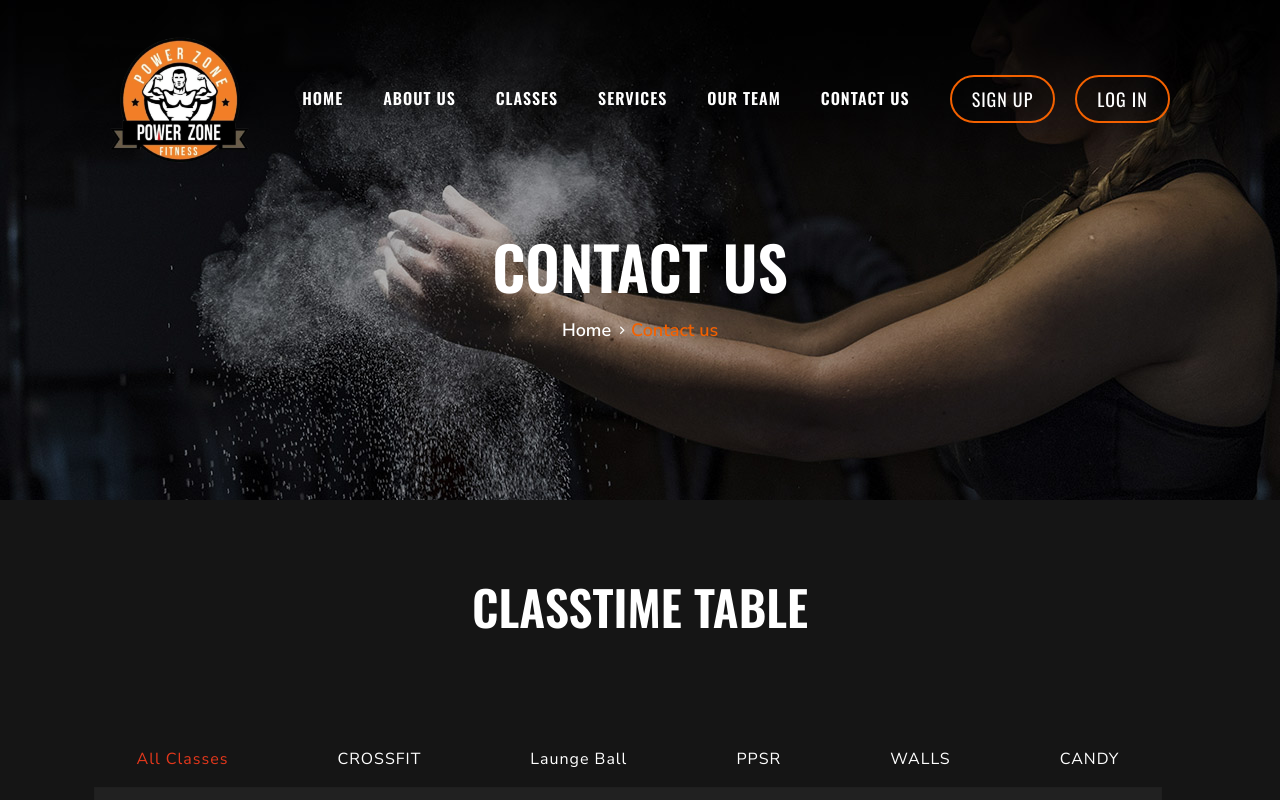
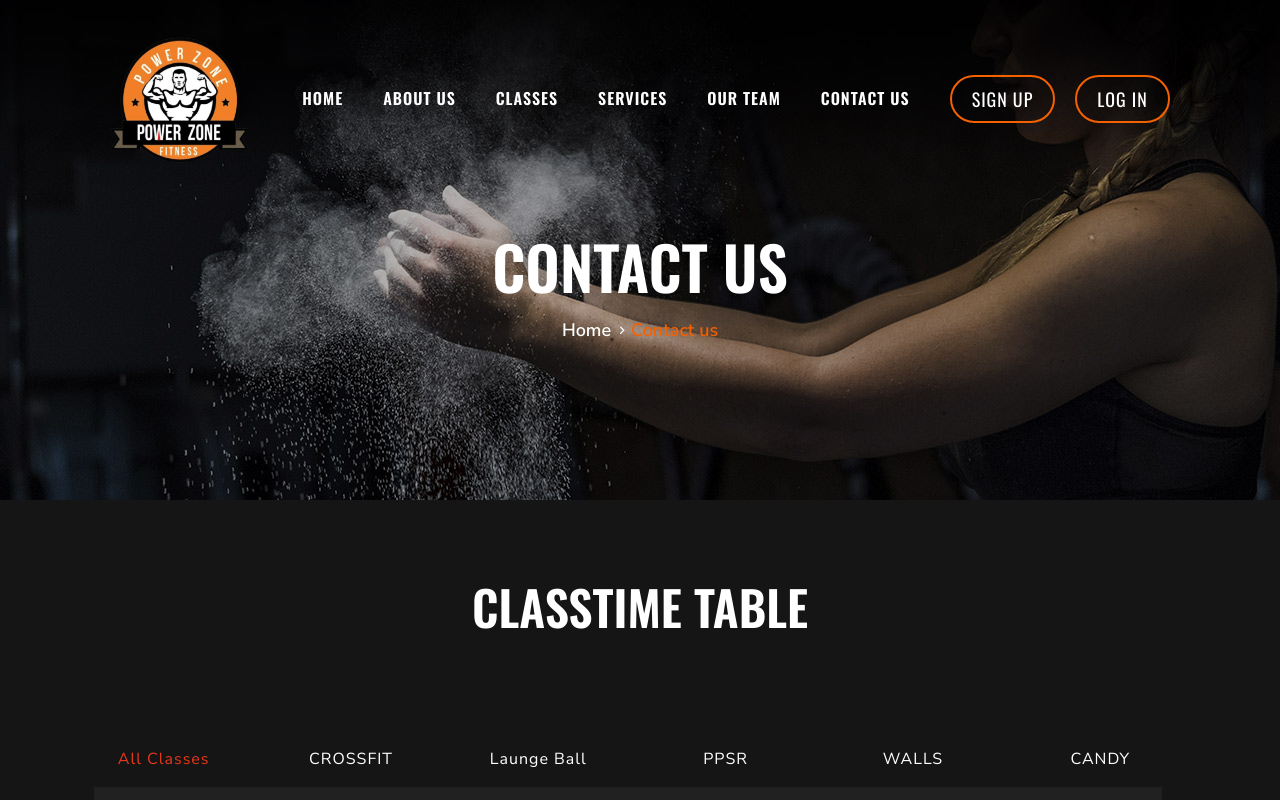
Before and after one commit to haw07/Power-Zone, a React (Create React App) app: page /classes in a window 1280 px wide. Shown: the top 800 px of the page. Built offline with nearby package versions, Linux system fonts and the light colour scheme; a web font is replaced by a local one.

Commit message:
fixed some bugs

```diff
--- a/src/ClassesScreen/ClassesTable.js
+++ b/src/ClassesScreen/ClassesTable.js
@@ -90,15 +90,16 @@ function ClassesTable() {
         </section>
         <div className="container">
           <div className="row">
-            <div className="col-lg-12 text-center">
+            <div className="col-xs-12">
               <div className="section-title">
                 <h2>Classtime Table</h2>
               </div>
             </div>
           </div>
-          <nav className="d-flex justify-around mb-3 me-4">
+          <nav className="d-flex justify-around text-center mb-3 me-1 row">
             <a
               href="#"
+              className="col-md-2"
               onClick={(e) => {
                 e.preventDefault();
                 filter("all", "classes");
@@ -108,6 +109,7 @@ function ClassesTable() {
               All Classes
             </a>
             <a
+              className="col-md-2"
               href="#"
               onClick={(e) => {
                 e.preventDefault();
@@ -118,6 +120,7 @@ function ClassesTable() {
               CROSSFIT
             </a>
             <a
+              className="col-md-2"
               href="#"
               onClick={(e) => {
                 e.preventDefault();
@@ -128,6 +131,7 @@ function ClassesTable() {
               Launge Ball
             </a>
             <a
+              className="col-md-2"
               href="#"
               onClick={(e) => {
                 e.preventDefault();
@@ -138,6 +142,7 @@ function ClassesTable() {
               PPSR
             </a>
             <a
+              className="col-md-2"
               href="#"
               onClick={(e) => {
                 e.preventDefault();
@@ -148,6 +153,7 @@ function ClassesTable() {
               WALLS
             </a>
             <a
+              className="col-md-2"
               href="#"
               onClick={(e) => {
                 e.preventDefault();
@@ -159,7 +165,7 @@ function ClassesTable() {
             </a>
           </nav>
           <div className="container row">
-            <div className="classtime-table">
+            <div className="classtime-table overflow-auto">
               <table>
                 <thead>
                   <tr>
--- a/src/ClassesScreen/index.js
+++ b/src/ClassesScreen/index.js
@@ -1,10 +1,7 @@
 import ClassesTable from "./ClassesTable";
 function Classes() {
   return (
-    <div
-      className="bg-dark text-white overflow-hidden"
-      style={{ minWidth: "800px" }}
-    >
+    <div className="bg-dark text-white overflow-hidden">
       <ClassesTable />
     </div>
   );
```
